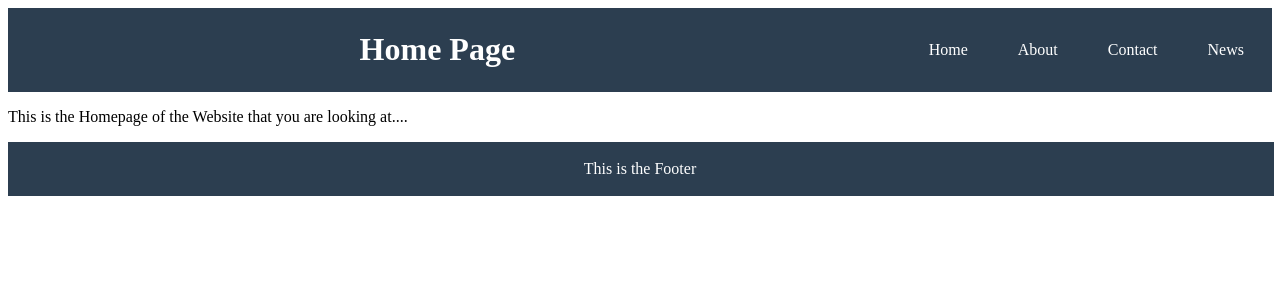
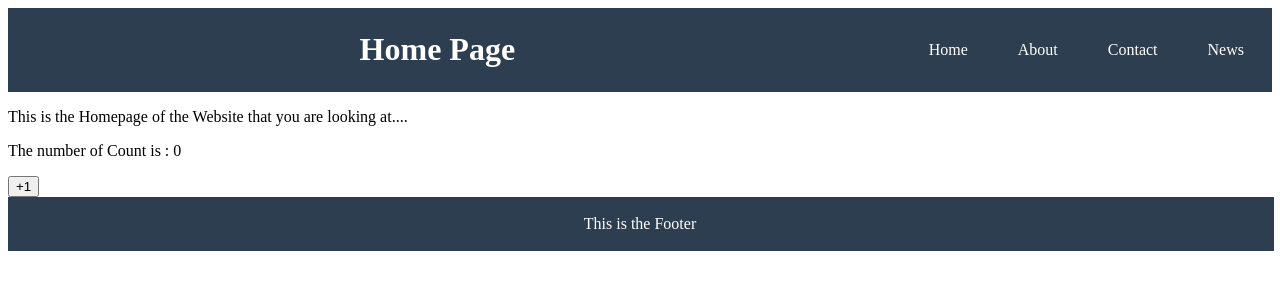
Before and after one commit to Mustafa12315/Svelte1, a SvelteKit app in the folder my-first-svelte/: page / in a window 1280 px wide. Shown: the top 300 px of the page. Built offline with nearby package versions, Linux system fonts and the light colour scheme.

Commit message:
Added the event handler example

```diff
--- /dev/null
+++ b/my-first-svelte/src/lib/Counter.svelte
@@ -0,0 +1,11 @@
+<script>
+    let count = 0 ;
+    function incrementCount(){
+        count++;
+    }
+
+</script>
+<p>
+    The number of Count is : {count}
+</p>
+<button on:click={incrementCount}> +1 </button>
--- a/my-first-svelte/src/routes/+page.svelte
+++ b/my-first-svelte/src/routes/+page.svelte
@@ -1,7 +1,9 @@
 <script>
     import Header from "$lib/Header.svelte";
+    import Counter from "../lib/Counter.svelte";
 </script>
 
 
 <Header headingTitle="Home Page" />
 <p>This is the Homepage of the Website that you are looking at....</p>
+<Counter />
```
